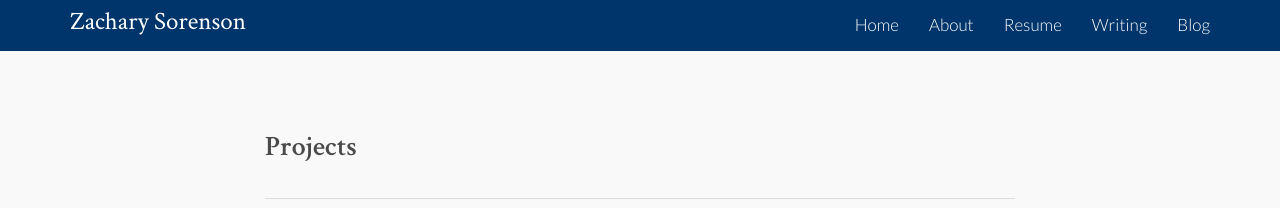
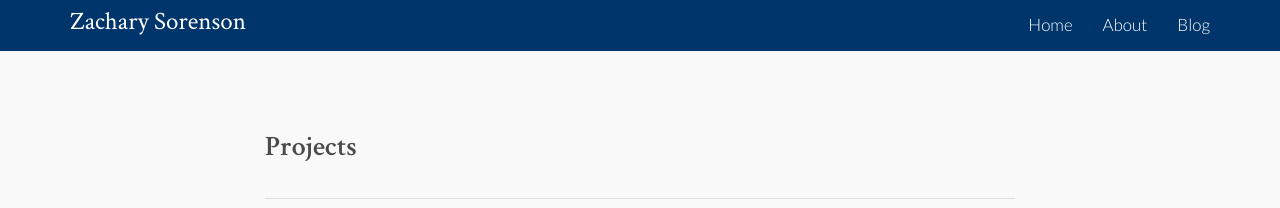
Before and after one commit to zwsorenson/zwsorenson.github.io, a Jekyll site: the page built from projects/index.html, in a window 1280 px wide. Shown: the top 208 px of the page. Built offline with Jekyll 4.4.1, drawn with Linux system fonts in a browser that asks for light colours; nearby versions of some CDN libraries; comment, search, counter and statistics services are not loaded.

Commit message:
Update navbar_contents.html

```diff
--- a/_includes/navbar_contents.html
+++ b/_includes/navbar_contents.html
@@ -21,15 +21,15 @@
             <li {% if page.url contains "/about/" %} class="" {% endif %}>
                 <a href="/about/">About</a>
             </li>
-            <li {% if page.url contains "/resume/" %} class="" {% endif %}>
+<!--             <li {% if page.url contains "/resume/" %} class="" {% endif %}>
                 <a href="/resume/">Resume</a>
-            </li>
+            </li> -->
             <!-- <li {% if page.url contains "/projects/" %} class="" {% endif %}>
                 <a href="/projects/">Projects</a>
             </li> -->
-            <li {% if page.url contains "/writing/" %} class="" {% endif %}>
+<!--             <li {% if page.url contains "/writing/" %} class="" {% endif %}>
                 <a href="/writing/">Writing</a>
-            </li>
+            </li> -->
             <li {% if page.url contains "/blog/" %} class="" {% endif %}>
                 <a href="/blog/">Blog</a>
             </li>
```
